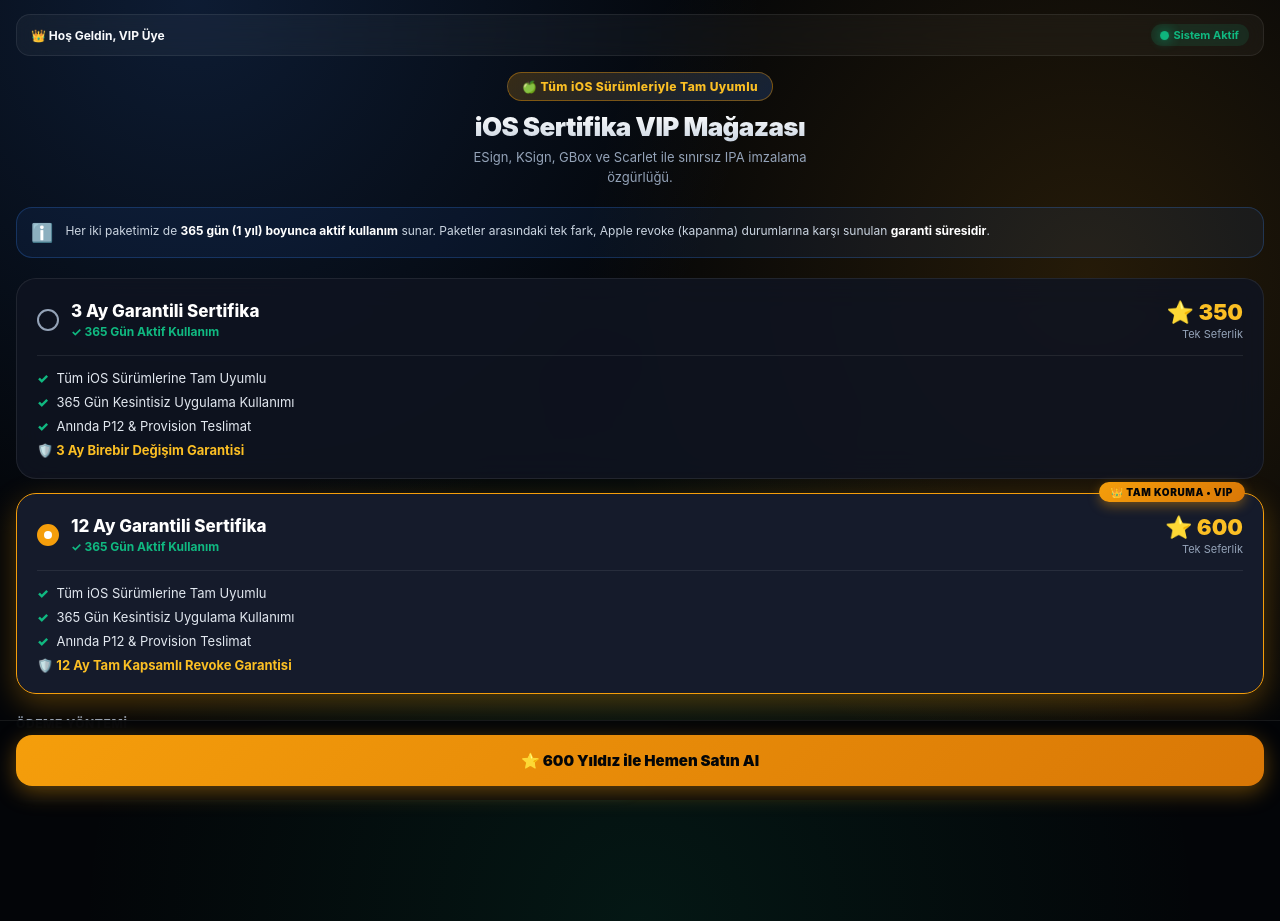
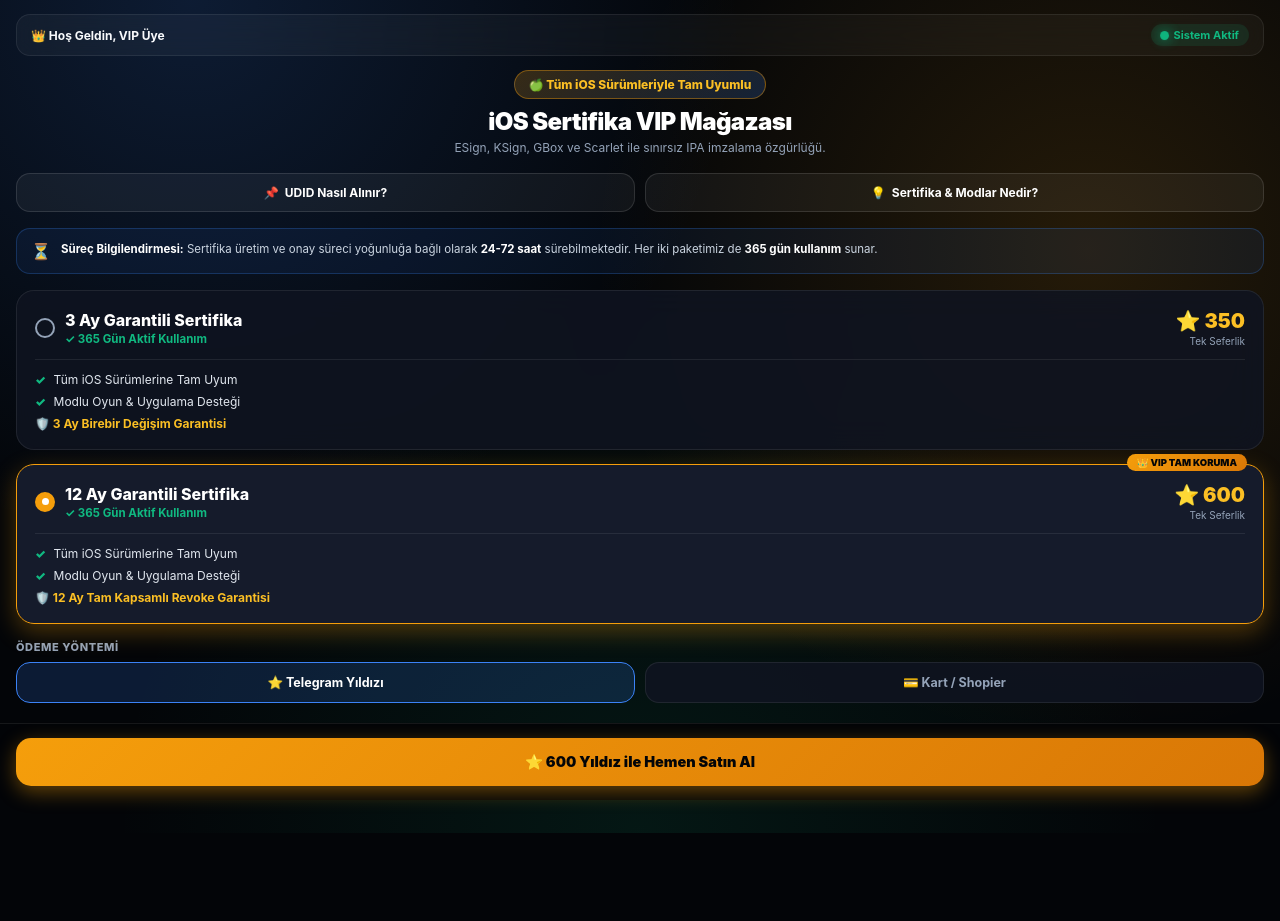
Before and after one commit to veyseldz201-debug/sertifika-bot, a plain HTML site: page index.html in a window 1280 px wide. After the commit the page ends 833 px from the top, so only its background shows below. Drawn offline with Linux system fonts and the light colour scheme; a script that the page names is missing.

Commit message:
index.html

```diff
--- a/index.html
+++ b/index.html
@@ -50,325 +50,149 @@
             border: 1px solid var(--border-subtle);
             border-radius: 14px;
             padding: 9px 14px;
-            margin-bottom: 16px;
+            margin-bottom: 14px;
             backdrop-filter: blur(14px);
         }
 
-        .user-greeting {
+        .user-greeting { font-size: 12px; font-weight: 700; color: var(--text-main); }
+        .live-indicator {
+            display: flex; align-items: center; gap: 6px; font-size: 11px; font-weight: 700;
+            color: var(--emerald); background: rgba(16, 185, 129, 0.12); padding: 4px 10px; border-radius: 20px;
+        }
+        .pulse-dot {
+            width: 7px; height: 7px; background-color: var(--emerald); border-radius: 50%;
+            box-shadow: 0 0 10px var(--emerald); animation: pulse 1.5s infinite;
+        }
+        @keyframes pulse { 0% { transform: scale(0.9); opacity: 0.7; } 50% { transform: scale(1.3); opacity: 1; } 100% { transform: scale(0.9); opacity: 0.7; } }
+
+        /* Başlık Alanı */
+        .header { text-align: center; margin-bottom: 16px; }
+        .ios-universal-badge {
+            display: inline-flex; align-items: center; gap: 6px;
+            background: linear-gradient(135deg, rgba(245, 158, 11, 0.2), rgba(59, 130, 246, 0.2));
+            border: 1px solid rgba(245, 158, 11, 0.4); color: var(--gold-light);
+            padding: 6px 14px; border-radius: 20px; font-size: 12px; font-weight: 800; margin-bottom: 8px;
+        }
+        .header h1 { font-size: 24px; font-weight: 900; letter-spacing: -0.6px; color: #fff; margin-bottom: 4px; }
+        .header p { font-size: 12px; color: var(--text-muted); line-height: 1.4; }
+
+        /* Hızlı Eylem Butonları (UDID Rehberi & Sertifika Hakkında) */
+        .action-buttons-grid {
+            display: grid;
+            grid-template-columns: 1fr 1fr;
+            gap: 10px;
+            margin-bottom: 16px;
+        }
+        .action-pill-btn {
+            background: rgba(255, 255, 255, 0.05);
+            border: 1px solid rgba(255, 255, 255, 0.12);
+            padding: 11px 10px;
+            border-radius: 14px;
+            color: #fff;
             font-size: 12px;
             font-weight: 700;
-            color: var(--text-main);
-        }
-
-        .live-indicator {
             display: flex;
             align-items: center;
+            justify-content: center;
             gap: 6px;
-            font-size: 11px;
-            font-weight: 700;
-            color: var(--emerald);
-            background: rgba(16, 185, 129, 0.12);
-            padding: 4px 10px;
-            border-radius: 20px;
+            cursor: pointer;
+            transition: all 0.2s;
+            text-align: center;
         }
+        .action-pill-btn:active { transform: scale(0.96); background: rgba(59, 130, 246, 0.2); }
 
-        .pulse-dot {
-            width: 7px;
-            height: 7px;
-            background-color: var(--emerald);
-            border-radius: 50%;
-            box-shadow: 0 0 10px var(--emerald);
-            animation: pulse 1.5s infinite;
-        }
-
-        @keyframes pulse {
-            0% { transform: scale(0.9); opacity: 0.7; }
-            50% { transform: scale(1.3); opacity: 1; }
-            100% { transform: scale(0.9); opacity: 0.7; }
-        }
-
-        /* Başlık Alanı */
-        .header {
-            text-align: center;
-            margin-bottom: 20px;
-        }
-
-        .ios-universal-badge {
-            display: inline-flex;
-            align-items: center;
-            gap: 6px;
-            background: linear-gradient(135deg, rgba(245, 158, 11, 0.2), rgba(59, 130, 246, 0.2));
-            border: 1px solid rgba(245, 158, 11, 0.4);
-            color: var(--gold-light);
-            padding: 6px 14px;
-            border-radius: 20px;
-            font-size: 12px;
-            font-weight: 800;
-            margin-bottom: 10px;
-            letter-spacing: 0.4px;
-        }
-
-        .header h1 {
-            font-size: 26px;
-            font-weight: 900;
-            letter-spacing: -0.6px;
-            background: linear-gradient(180deg, #ffffff 0%, #cbd5e1 100%);
-            -webkit-background-clip: text;
-            -webkit-text-fill-color: transparent;
-            margin-bottom: 6px;
-        }
-
-        .header p {
-            font-size: 13px;
-            color: var(--text-muted);
-            line-height: 1.5;
-            max-width: 350px;
-            margin: 0 auto;
-        }
-
-        /* Bilgi Banner */
+        /* Bilgi Banner (24-72 Saat) */
         .info-banner {
             background: rgba(59, 130, 246, 0.08);
             border: 1px solid rgba(59, 130, 246, 0.25);
-            border-radius: 16px;
-            padding: 14px;
-            margin-bottom: 20px;
+            border-radius: 14px;
+            padding: 12px 14px;
+            margin-bottom: 16px;
             display: flex;
-            gap: 12px;
+            gap: 10px;
             align-items: flex-start;
         }
-
-        .info-icon { font-size: 18px; }
-        .info-text {
-            font-size: 12px;
-            color: #cbd5e1;
-            line-height: 1.5;
-        }
+        .info-icon { font-size: 16px; }
+        .info-text { font-size: 11.5px; color: #cbd5e1; line-height: 1.45; }
         .info-text strong { color: #fff; }
 
         /* Paketler */
-        .plans {
-            display: flex;
-            flex-direction: column;
-            gap: 16px;
-            margin-bottom: 20px;
+        .plans { display: flex; flex-direction: column; gap: 14px; margin-bottom: 16px; }
+        .plan-card {
+            position: relative; background: var(--surface); border: 1.5px solid var(--border-subtle);
+            border-radius: 18px; padding: 18px; backdrop-filter: blur(16px); transition: all 0.25s ease; cursor: pointer;
         }
-
-        .plan-card {
-            position: relative;
-            background: var(--surface);
-            border: 1.5px solid var(--border-subtle);
-            border-radius: 20px;
-            padding: 20px;
-            backdrop-filter: blur(16px);
-            transition: all 0.25s ease;
-            cursor: pointer;
-        }
-
-        .plan-card.selected {
-            border-color: var(--sapphire);
-            background: var(--surface-hover);
-            box-shadow: 0 10px 30px var(--sapphire-glow);
-            transform: translateY(-2px);
-        }
-
-        .plan-card.vip-gold {
-            border-color: rgba(245, 158, 11, 0.4);
-        }
-
-        .plan-card.vip-gold.selected {
-            border-color: var(--gold);
-            box-shadow: 0 10px 30px var(--gold-glow);
-        }
+        .plan-card.selected { border-color: var(--sapphire); background: var(--surface-hover); box-shadow: 0 8px 25px var(--sapphire-glow); }
+        .plan-card.vip-gold { border-color: rgba(245, 158, 11, 0.4); }
+        .plan-card.vip-gold.selected { border-color: var(--gold); box-shadow: 0 8px 25px var(--gold-glow); }
 
         .vip-ribbon {
-            position: absolute;
-            top: -12px;
-            right: 18px;
-            background: linear-gradient(135deg, #f59e0b, #d97706);
-            color: #030508;
-            font-size: 10px;
-            font-weight: 900;
-            padding: 4px 12px;
-            border-radius: 10px;
-            text-transform: uppercase;
-            letter-spacing: 0.6px;
-            box-shadow: 0 4px 12px rgba(245, 158, 11, 0.4);
+            position: absolute; top: -11px; right: 16px; background: linear-gradient(135deg, #f59e0b, #d97706);
+            color: #030508; font-size: 9.5px; font-weight: 900; padding: 3px 10px; border-radius: 10px; text-transform: uppercase;
         }
-
-        .plan-header {
-            display: flex;
-            justify-content: space-between;
-            align-items: center;
-            margin-bottom: 14px;
+        .plan-header { display: flex; justify-content: space-between; align-items: center; margin-bottom: 12px; }
+        .plan-title-group { display: flex; align-items: center; gap: 10px; }
+        .radio-circle {
+            width: 20px; height: 20px; border-radius: 50%; border: 2px solid var(--text-muted);
+            display: flex; align-items: center; justify-content: center; transition: all 0.2s; flex-shrink: 0;
         }
-
-        .plan-title-group {
-            display: flex;
-            align-items: center;
-            gap: 12px;
-        }
-
-        .radio-circle {
-            width: 22px;
-            height: 22px;
-            border-radius: 50%;
-            border: 2px solid var(--text-muted);
-            display: flex;
-            align-items: center;
-            justify-content: center;
-            transition: all 0.2s;
-            flex-shrink: 0;
-        }
-
-        .plan-card.selected .radio-circle {
-            border-color: var(--sapphire);
-            background: var(--sapphire);
-        }
-
-        .plan-card.vip-gold.selected .radio-circle {
-            border-color: var(--gold);
-            background: var(--gold);
-        }
-
-        .radio-circle::after {
-            content: "";
-            width: 8px;
-            height: 8px;
-            background: #fff;
-            border-radius: 50%;
-            opacity: 0;
-            transition: opacity 0.2s;
-        }
-
+        .plan-card.selected .radio-circle { border-color: var(--sapphire); background: var(--sapphire); }
+        .plan-card.vip-gold.selected .radio-circle { border-color: var(--gold); background: var(--gold); }
+        .radio-circle::after { content: ""; width: 7px; height: 7px; background: #fff; border-radius: 50%; opacity: 0; transition: opacity 0.2s; }
         .plan-card.selected .radio-circle::after { opacity: 1; }
 
-        .plan-title {
-            font-size: 17px;
-            font-weight: 800;
-            color: #fff;
-        }
+        .plan-title { font-size: 16px; font-weight: 800; color: #fff; }
+        .plan-sub { font-size: 11.5px; color: var(--emerald); font-weight: 700; margin-top: 2px; }
+        .price-box { text-align: right; }
+        .price-stars { font-size: 20px; font-weight: 900; color: var(--gold-light); }
+        .price-note { font-size: 10px; color: var(--text-muted); margin-top: 2px; }
 
-        .plan-sub {
-            font-size: 12px;
-            color: var(--emerald);
-            font-weight: 700;
-            margin-top: 3px;
-        }
-
-        .price-box { text-align: right; }
-        .price-stars {
-            font-size: 22px;
-            font-weight: 900;
-            color: var(--gold-light);
-            display: flex;
-            align-items: center;
-            justify-content: flex-end;
-            gap: 4px;
-        }
-        .price-note {
-            font-size: 11px;
-            color: var(--text-muted);
-            margin-top: 2px;
-        }
-
-        .features {
-            list-style: none;
-            border-top: 1px solid var(--border-subtle);
-            padding-top: 14px;
-            display: flex;
-            flex-direction: column;
-            gap: 8px;
-        }
-
-        .features li {
-            font-size: 13px;
-            color: #e2e8f0;
-            display: flex;
-            align-items: center;
-            gap: 8px;
-        }
-
+        .features { list-style: none; border-top: 1px solid var(--border-subtle); padding-top: 12px; display: flex; flex-direction: column; gap: 7px; }
+        .features li { font-size: 12px; color: #e2e8f0; display: flex; align-items: center; gap: 8px; }
         .features li .check { color: var(--emerald); font-weight: 900; }
         .features li.highlight-warranty { color: var(--gold-light); font-weight: 700; }
 
         /* Ödeme Yöntemi */
-        .section-title {
-            font-size: 12px;
-            font-weight: 800;
-            color: var(--text-muted);
-            margin-bottom: 10px;
-            text-transform: uppercase;
-            letter-spacing: 0.6px;
+        .section-title { font-size: 11px; font-weight: 800; color: var(--text-muted); margin-bottom: 8px; text-transform: uppercase; letter-spacing: 0.6px; }
+        .pay-methods { display: grid; grid-template-columns: 1fr 1fr; gap: 10px; margin-bottom: 20px; }
+        .pay-btn {
+            background: var(--surface); border: 1.5px solid var(--border-subtle); color: var(--text-muted);
+            padding: 12px 10px; border-radius: 14px; font-size: 12.5px; font-weight: 700; display: flex; align-items: center; justify-content: center; gap: 6px; cursor: pointer;
+        }
+        .pay-btn.active { background: rgba(59, 130, 246, 0.18); border-color: var(--sapphire); color: #ffffff; }
+
+        /* MODAL (UDID & Sertifika Hakkında Pencereleri) */
+        .modal-overlay {
+            position: fixed; top: 0; left: 0; right: 0; bottom: 0;
+            background: rgba(3, 5, 8, 0.85); backdrop-filter: blur(10px);
+            z-index: 2000; display: none; align-items: center; justify-content: center; padding: 16px;
+        }
+        .modal-content {
+            background: #0f1420; border: 1px solid rgba(255, 255, 255, 0.15);
+            border-radius: 20px; width: 100%; max-width: 400px; max-height: 85vh; overflow-y: auto; padding: 20px; position: relative;
+        }
+        .modal-header { display: flex; justify-content: space-between; align-items: center; margin-bottom: 14px; border-bottom: 1px solid rgba(255, 255, 255, 0.08); padding-bottom: 10px; }
+        .modal-title { font-size: 16px; font-weight: 800; color: var(--gold-light); }
+        .modal-close { background: none; border: none; color: #fff; font-size: 18px; cursor: pointer; }
+        .modal-body { font-size: 12px; color: #cbd5e1; line-height: 1.6; }
+        .modal-body ol { padding-left: 18px; margin-top: 8px; }
+        .modal-body li { margin-bottom: 8px; }
+        .modal-btn {
+            background: var(--sapphire); color: #fff; border: none; width: 100%; padding: 12px;
+            border-radius: 12px; font-weight: 700; margin-top: 14px; cursor: pointer; font-size: 13px;
         }
 
-        .pay-methods {
-            display: grid;
-            grid-template-columns: 1fr 1fr;
-            gap: 10px;
-            margin-bottom: 24px;
+        /* Sabit Alt Satın Al Butonu */
+        .bottom-bar {
+            position: fixed; bottom: 0; left: 0; right: 0; padding: 14px 16px;
+            background: rgba(3, 5, 8, 0.95); backdrop-filter: blur(20px); border-top: 1px solid var(--border-subtle); z-index: 999;
         }
-
-        .pay-btn {
-            background: var(--surface);
-            border: 1.5px solid var(--border-subtle);
-            color: var(--text-muted);
-            padding: 14px 10px;
-            border-radius: 14px;
-            font-size: 13px;
-            font-weight: 700;
-            display: flex;
-            align-items: center;
-            justify-content: center;
-            gap: 8px;
-            cursor: pointer;
-            transition: all 0.2s;
+        .checkout-btn {
+            width: 100%; background: linear-gradient(135deg, #f59e0b 0%, #d97706 100%); color: #030508;
+            border: none; padding: 15px; border-radius: 15px; font-size: 14.5px; font-weight: 900; cursor: pointer;
+            box-shadow: 0 6px 20px rgba(245, 158, 11, 0.4); display: flex; align-items: center; justify-content: center; gap: 8px;
         }
-
-        .pay-btn.active {
-            background: rgba(59, 130, 246, 0.18);
-            border-color: var(--sapphire);
-            color: #ffffff;
-            box-shadow: 0 4px 15px rgba(59, 130, 246, 0.25);
-        }
-
-        /* Sabit Alt Satın Al Barı */
-        .bottom-bar {
-            position: fixed;
-            bottom: 0;
-            left: 0;
-            right: 0;
-            padding: 14px 16px;
-            background: rgba(3, 5, 8, 0.95);
-            backdrop-filter: blur(20px);
-            border-top: 1px solid var(--border-subtle);
-            z-index: 999;
-        }
-
-        .checkout-btn {
-            width: 100%;
-            background: linear-gradient(135deg, #f59e0b 0%, #d97706 100%);
-            color: #030508;
-            border: none;
-            padding: 16px;
-            border-radius: 16px;
-            font-size: 15px;
-            font-weight: 900;
-            cursor: pointer;
-            box-shadow: 0 6px 22px rgba(245, 158, 11, 0.4);
-            display: flex;
-            align-items: center;
-            justify-content: center;
-            gap: 8px;
-            transition: transform 0.15s ease;
-        }
-
-        .checkout-btn.shopier-mode {
-            background: linear-gradient(135deg, #3b82f6 0%, #1d4ed8 100%);
-            color: #ffffff;
-            box-shadow: 0 6px 22px rgba(59, 130, 246, 0.4);
-        }
-
+        .checkout-btn.shopier-mode { background: linear-gradient(135deg, #3b82f6 0%, #1d4ed8 100%); color: #ffffff; }
         .checkout-btn:active { transform: scale(0.97); }
     </style>
 </head>
@@ -377,10 +201,7 @@
     <!-- Üst Karşılama & Durum -->
     <div class="top-status-bar">
         <div class="user-greeting" id="userGreeting">👑 Hoş Geldin, VIP Üye</div>
-        <div class="live-indicator">
-            <span class="pulse-dot"></span>
-            Sistem Aktif
-        </div>
+        <div class="live-indicator"><span class="pulse-dot"></span>Sistem Aktif</div>
     </div>
 
     <!-- Başlık -->
@@ -390,18 +211,28 @@
         <p>ESign, KSign, GBox ve Scarlet ile sınırsız IPA imzalama özgürlüğü.</p>
     </div>
 
-    <!-- Bilgilendirme Banner -->
+    <!-- Hızlı Eylem Butonları (UDID Nasıl Alınır & Sertifika Hakkında) -->
+    <div class="action-buttons-grid">
+        <div class="action-pill-btn" onclick="openModal('udidModal')">
+            <span>📌</span> UDID Nasıl Alınır?
+        </div>
+        <div class="action-pill-btn" onclick="openModal('infoModal')">
+            <span>💡</span> Sertifika & Modlar Nedir?
+        </div>
+    </div>
+
+    <!-- Bilgilendirme Banner (24-72 Saat) -->
     <div class="info-banner">
-        <div class="info-icon">ℹ️</div>
+        <div class="info-icon">⏳</div>
         <div class="info-text">
-            Her iki paketimiz de <strong>365 gün (1 yıl) boyunca aktif kullanım</strong> sunar. Paketler arasındaki tek fark, Apple revoke (kapanma) durumlarına karşı sunulan <strong>garanti süresidir</strong>.
+            <strong>Süreç Bilgilendirmesi:</strong> Sertifika üretim ve onay süreci yoğunluğa bağlı olarak <strong>24-72 saat</strong> sürebilmektedir. Her iki paketimiz de <strong>365 gün kullanım</strong> sunar.
         </div>
     </div>
 
     <!-- Paket Seçenekleri -->
     <div class="plans">
-        <!-- 3 Aylık Paket (350 Yıldız) -->
-        <div class="plan-card" onclick="selectPlan(this, '3ay_garanti', 350, '3 Ay')">
+        <!-- 3 Aylık Paket -->
+        <div class="plan-card" onclick="selectPlan(this, 350, '3 Ay')">
             <div class="plan-header">
                 <div class="plan-title-group">
                     <div class="radio-circle"></div>
@@ -416,16 +247,15 @@
                 </div>
             </div>
             <ul class="features">
-                <li><span class="check">✓</span> Tüm iOS Sürümlerine Tam Uyumlu</li>
-                <li><span class="check">✓</span> 365 Gün Kesintisiz Uygulama Kullanımı</li>
-                <li><span class="check">✓</span> Anında P12 & Provision Teslimat</li>
+                <li><span class="check">✓</span> Tüm iOS Sürümlerine Tam Uyum</li>
+                <li><span class="check">✓</span> Modlu Oyun & Uygulama Desteği</li>
                 <li class="highlight-warranty">🛡️ 3 Ay Birebir Değişim Garantisi</li>
             </ul>
         </div>
 
-        <!-- 12 Aylık Pro Paket (600 Yıldız) -->
-        <div class="plan-card vip-gold selected" onclick="selectPlan(this, '12ay_garanti', 600, '12 Ay')">
-            <div class="vip-ribbon">👑 Tam Koruma • VIP</div>
+        <!-- 12 Aylık Pro Paket -->
+        <div class="plan-card vip-gold selected" onclick="selectPlan(this, 600, '12 Ay')">
+            <div class="vip-ribbon">👑 VIP Tam Koruma</div>
             <div class="plan-header">
                 <div class="plan-title-group">
                     <div class="radio-circle"></div>
@@ -440,9 +270,8 @@
                 </div>
             </div>
             <ul class="features">
-                <li><span class="check">✓</span> Tüm iOS Sürümlerine Tam Uyumlu</li>
-                <li><span class="check">✓</span> 365 Gün Kesintisiz Uygulama Kullanımı</li>
-                <li><span class="check">✓</span> Anında P12 & Provision Teslimat</li>
+                <li><span class="check">✓</span> Tüm iOS Sürümlerine Tam Uyum</li>
+                <li><span class="check">✓</span> Modlu Oyun & Uygulama Desteği</li>
                 <li class="highlight-warranty">🛡️ 12 Ay Tam Kapsamlı Revoke Garantisi</li>
             </ul>
         </div>
@@ -451,11 +280,51 @@
     <!-- Ödeme Yöntemi -->
     <div class="section-title">Ödeme Yöntemi</div>
     <div class="pay-methods">
-        <div class="pay-btn active" id="payStars" onclick="selectPayment('stars')">
-            ⭐ Telegram Yıldızı
+        <div class="pay-btn active" id="payStars" onclick="selectPayment('stars')">⭐ Telegram Yıldızı</div>
+        <div class="pay-btn" id="payShopier" onclick="selectPayment('shopier')">💳 Kart / Shopier</div>
+    </div>
+
+    <!-- UDID NASIL ALINIR MODAL -->
+    <div class="modal-overlay" id="udidModal">
+        <div class="modal-content">
+            <div class="modal-header">
+                <div class="modal-title">📌 UDID Nasıl Alınır?</div>
+                <button class="modal-close" onclick="closeModal('udidModal')">✕</button>
+            </div>
+            <div class="modal-body">
+                <ol>
+                    <li>iPhone veya iPad’inizden Safari tarayıcısını açın.</li>
+                    <li><strong>https://get.udid.io</strong> adresine girin.</li>
+                    <li>Sayfadaki UDID alma talimatlarını takip edin.</li>
+                    <li><strong>Get my UDID</strong> butonuna basın.</li>
+                    <li>Profil inecek. İndirdikten sonra <strong>Ayarlar</strong> > <strong>Genel</strong> > <strong>VPN ve Aygıt Yönetimi</strong> kısmına girip profili kurun ve siteye tekrar aktarılacaksınız.</li>
+                    <li>Oradan <strong>UDID</strong> numaranızı kopyalayıp bize gönderin.</li>
+                </ol>
+                <div style="background: rgba(16, 185, 129, 0.1); border: 1px solid rgba(16, 185, 129, 0.3); padding: 10px; border-radius: 10px; margin-top: 10px;">
+                    ☑ UDID numaranız tarafımıza ulaştığında sertifika işleminiz için gerekli kontroller yapılacaktır.
+                </div>
+                <button class="modal-btn" onclick="openUdidSite()">🔗 get.udid.io Sitesine Git</button>
+            </div>
         </div>
-        <div class="pay-btn" id="payShopier" onclick="selectPayment('shopier')">
-            💳 Kart / Shopier
+    </div>
+
+    <!-- SERTİFİKA & MODLAR HAKKINDA MODAL -->
+    <div class="modal-overlay" id="infoModal">
+        <div class="modal-content">
+            <div class="modal-header">
+                <div class="modal-title">💡 Sertifika & Modlu Uygulamalar</div>
+                <button class="modal-close" onclick="closeModal('infoModal')">✕</button>
+            </div>
+            <div class="modal-body">
+                <p>Bu kurumsal sertifika paketi ile iPhone ve iPad cihazınıza App Store dışından dilediğiniz IPA dosyalarını sınırsızca yükleyebilirsiniz.</p>
+                <br>
+                <p><strong>Neler indirebilirsiniz?</strong></p>
+                <ul style="padding-left: 18px; margin-top: 6px;">
+                    <li>🎮 Modlu ve hileli oyunlar (PUBG Mobile vb.)</li>
+                    <li>🎬 Premium ve özellik kilidi açık uygulamalar</li>
+                    <li>🛠️ E-Sign, KSign, GBox ve Scarlet imza araçları</li>
+                </ul>
+            </div>
         </div>
     </div>
 
@@ -487,7 +356,7 @@
             if (tg.HapticFeedback) tg.HapticFeedback.impactOccurred(type);
         }
 
-        function selectPlan(element, id, stars, warranty) {
+        function selectPlan(element, stars, warranty) {
             haptic('medium');
             document.querySelectorAll('.plan-card').forEach(c => c.classList.remove('selected'));
             element.classList.add('selected');
@@ -515,12 +384,26 @@
             }
         }
 
+        function openModal(modalId) {
+            haptic('light');
+            document.getElementById(modalId).style.display = 'flex';
+        }
+
+        function closeModal(modalId) {
+            haptic('light');
+            document.getElementById(modalId).style.display = 'none';
+        }
+
+        function openUdidSite() {
+            haptic('medium');
+            tg.openLink('https://get.udid.io');
+        }
+
         function processOrder() {
             haptic('heavy');
             if (paymentMethod === 'shopier') {
                 tg.openLink('https://www.shopier.com/iOSEsingTR');
             } else {
-                // Senin kodundaki çalışan kesin yöntem: Doğrudan botu tetikleyen start parametresi
                 const botUsername = "SertifikaMagazaBot";
                 tg.openTelegramLink(`https://t.me/${botUsername}?start=odeme_${selectedStars}`);
             }
```
